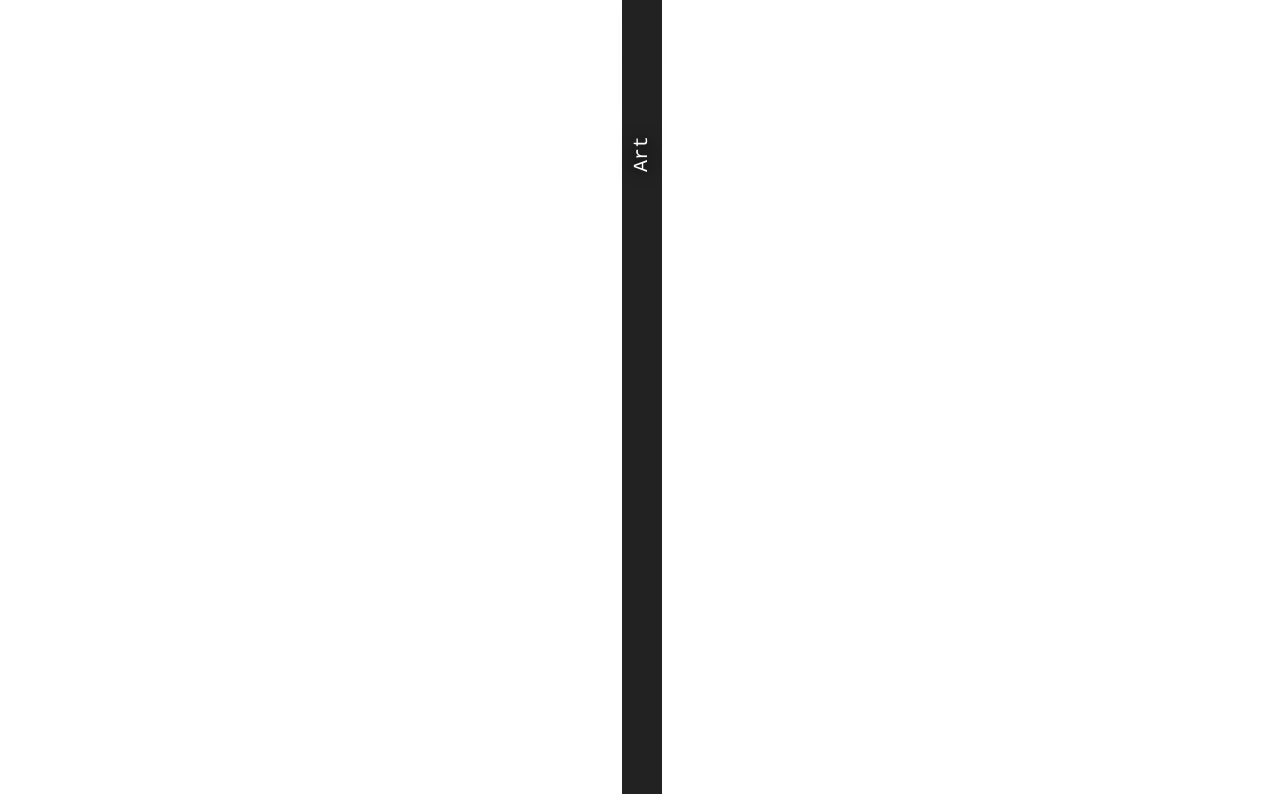
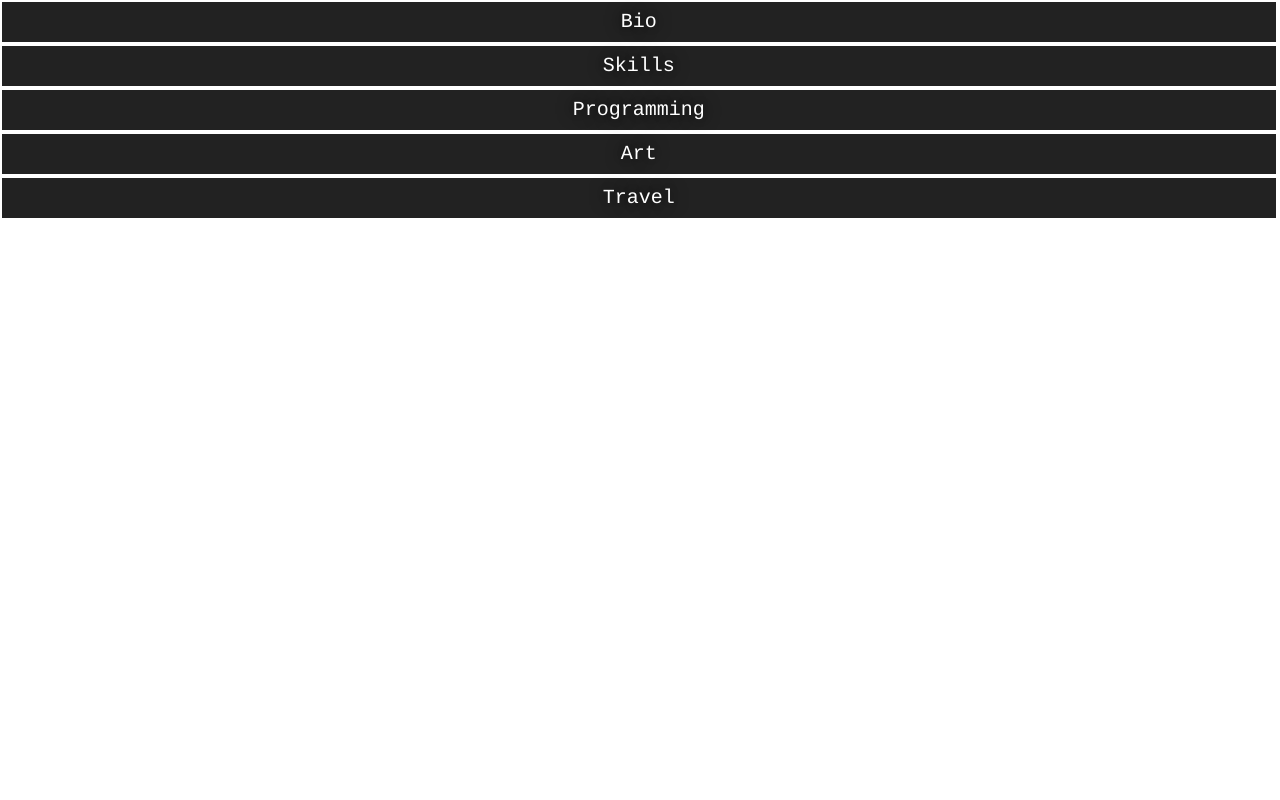
Before and after one commit to DomMarcone/hello-world, a PHP site: page / in a window 1280 px wide. Run offline with PHP 8.4, Linux system fonts and the light colour scheme.

Commit message:
updated index.php

```diff
--- a/index.php
+++ b/index.php
@@ -13,7 +13,7 @@ body
 
 .dom-category
 {
-	width: 100%;
+	width: 99.5%;
 	transition-duration: 0.25s;
 	height: 40px;
 	line-height: 40px;
@@ -27,59 +27,102 @@ body
 	text-shadow: 0 0 16px black;
 }
 
-@media screen and (min-width: 640px)
+.dom-content
 {
-	.dom-category
-	{
-		transform: rotate(-90deg);
-		-ms-transform: rotate(-90deg);
-	}
+	display: none;
+	color: black;
+	/*scroll-direcion: horizontal;*/
+	white-space: nowrap;
+	overflow: auto;
 }
+
+.dom-image
+{
+	height: 300px;
+	/*width: 400px;*/
+}
+
 </style>
 <script>
 
-function getItemByNumber(num)
+function start()
 {
-	switch(num)
-	{
-		case 0 :
-			return document.getElementById("dom-bio");
+	var c = document.get
 
-		case 1 :
-			return document.getElementById("dom-skills");
+}
 
-		case 2 :
-			return document.getElementById("dom-projects");
-
-		case 3 :
-			return document.getElementById("dom-art");
+function getNameByNumber(num)
+{
+	switch(num){
+	case 0 :
+		return "dom-bio";
+	case 1 :
+		return "dom-skills";
+	case 2 :
+		return "dom-projects";
+	case 3 :
+		return "dom-art";
+	case 4 :
+		return "dom-travel";
 	}
-	return "ERROR!";
+	return "ERROR!"
 }
 
 function collapseAll()
 {
-	for(var x = 0; x < 4; x++){
-		var y = getItemByNumber(x);
+	for(var x = 0; x < 5; x++){
+		var name = getNameByNumber(x);
+		var y = document.getElementById(name);
+		var z = document.getElementById(name + "-content");
 		y.style.height = "40px";
 		y.style.backgroundColor = "#222";
+		z.style.display = "none";
 	}
 }
 
 function expand(item)
 {
-	var cat = getItemByNumber(item);
+	var name = getNameByNumber(item);
+	var cat = document.getElementById(name);
+	var con = document.getElementById(name + "-content");
 	collapseAll();
-	cat.style.height = (window.innerHeight-160)+ "px";
+	cat.style.height = (window.innerHeight-200)+ "px";
 	cat.style.backgroundColor = "#666";
+	con.style.display = "block";
 }
 
 </script>
 </head>
-<body>
-	<div class="dom-category" onclick="expand(0);" id="dom-bio">Bio</div>
-	<div class="dom-category" onclick="expand(1);" id="dom-skills">Skills</div>
-	<div class="dom-category" onclick="expand(2);" id="dom-projects">Programming</div>
-	<div class="dom-category" onclick="expand(3);" id="dom-art">Art</div>
+<body onload="start()">
+	<div class="dom-category" onclick="expand(0);" id="dom-bio">Bio
+		<div class="dom-content" id="dom-bio-content">
+		</div>
+	</div>
+
+	<div class="dom-category" onclick="expand(1);" id="dom-skills">Skills
+		<div class="dom-content" id="dom-skills-content">
+		</div>
+	</div>
+
+	<div class="dom-category" onclick="expand(2);" id="dom-projects">Programming
+		<div class="dom-content" id="dom-projects-content">
+		</div>
+	</div>
+
+	<div class="dom-category" onclick="expand(3);" id="dom-art">Art
+		<div class="dom-content" id="dom-art-content">
+		</div>
+	</div>
+
+	<div class="dom-category" onclick="expand(4);" id="dom-travel">Travel
+		<div class="dom-content" id="dom-travel-content">
+			<img class="dom-image" src="travel/IMG_1418.JPG"></img>
+			<img class="dom-image" src="travel/IMG_1501.JPG"></img>
+			<img class="dom-image" src="travel/IMG_1561.JPG"></img>
+			<img class="dom-image" src="travel/IMG_1622.JPG"></img>
+
+		</div>
+	</div>
+
 </body>
 </html>
```
Also changed, not shown: travel/IMG_1418.JPG (added), travel/IMG_1501.JPG (added), travel/IMG_1561.JPG (added), 1 other file.
